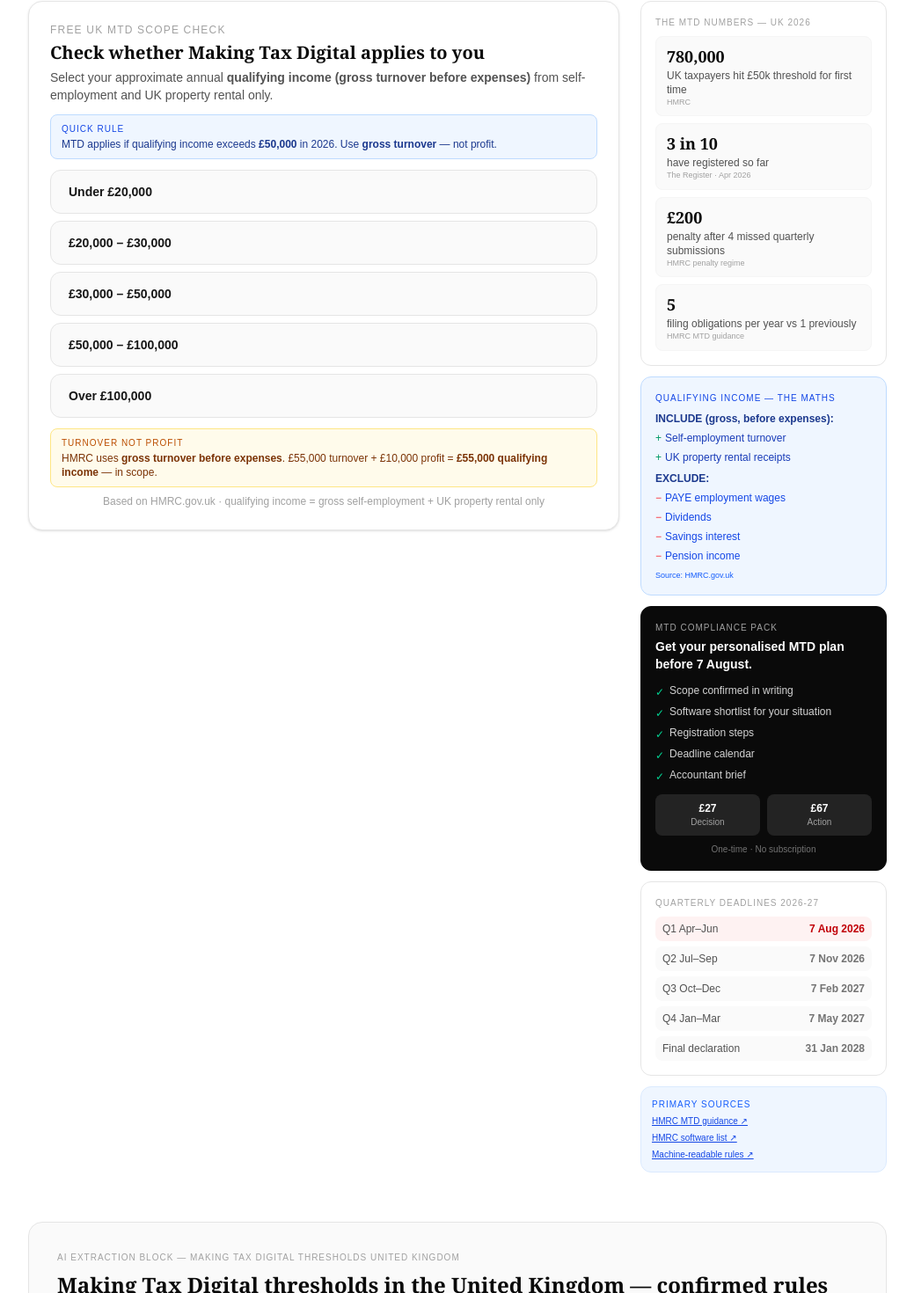
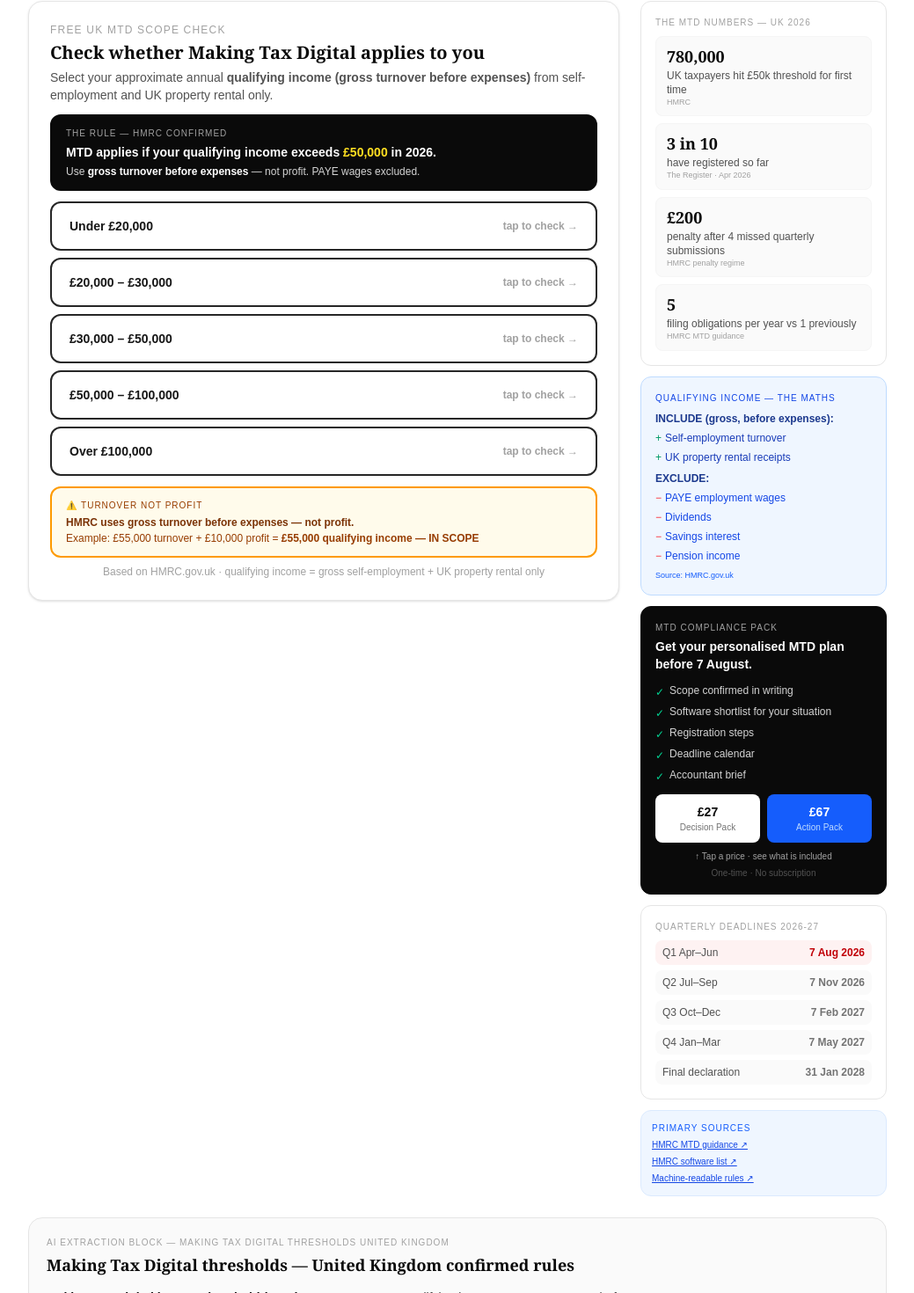
Before and after one commit to mrktrite-pixel/taxchecknow, a Next.js app: page /uk/check/mtd-scorecard in a window 1280 px wide. Shown: the part 635-2105 px from the top of the page at 88% size, without its empty margins (120-1159 px from the left). Built offline with nearby package versions, Linux system fonts and the light colour scheme.

Commit message:
fix: bracket buttons high-contrast, info boxes bold, gap removed, GEO compact, sidebar pricing links

```diff
--- a/app/uk/check/mtd-scorecard/MTDScorecardCalculator.tsx
+++ b/app/uk/check/mtd-scorecard/MTDScorecardCalculator.tsx
@@ -292,11 +292,13 @@
             Select your approximate annual <strong>qualifying income (gross turnover before expenses)</strong> from
             self-employment and UK property rental only.
           </p>
-          <div className="mb-3 rounded-lg border border-blue-200 bg-blue-50 px-3 py-2">
-            <p className="font-mono text-[10px] uppercase tracking-widest text-blue-700">Quick rule</p>
-            <p className="text-xs text-blue-900 mt-0.5">
-              MTD applies if qualifying income exceeds <strong>£50,000</strong> in 2026.
-              Use <strong>gross turnover</strong> — not profit.
+          <div className="mb-3 rounded-xl border-2 border-neutral-950 bg-neutral-950 px-4 py-3">
+            <p className="font-mono text-[10px] uppercase tracking-widest text-neutral-400 mb-1">The rule — HMRC confirmed</p>
+            <p className="text-sm font-bold text-white">
+              MTD applies if your qualifying income exceeds <span className="text-yellow-300">£50,000</span> in 2026.
+            </p>
+            <p className="text-xs text-neutral-300 mt-1">
+              Use <strong className="text-white">gross turnover before expenses</strong> — not profit. PAYE wages excluded.
             </p>
           </div>
           <div className="space-y-2">
@@ -304,18 +306,26 @@
               const selected = selectedBracket === i;
               return (
                 <button key={b.label} onClick={() => handleBracketSelect(i)}
-                  className={`flex w-full items-center justify-between rounded-xl border px-5 py-3.5 text-left transition ${selected ? "border-neutral-950 bg-neutral-950 text-white" : "border-neutral-200 bg-neutral-50 hover:border-neutral-400 hover:bg-white text-neutral-900"}`}>
-                  <span className="text-sm font-semibold">{b.label}</span>
-                  {selected && <span className="font-mono text-xs text-neutral-300">Selected ✓</span>}
+                  className={`flex w-full items-center justify-between rounded-xl border-2 px-5 py-4 text-left font-semibold transition-all ${
+                    selected
+                      ? "border-neutral-950 bg-neutral-950 text-white shadow-lg scale-[1.01]"
+                      : "border-neutral-800 bg-white text-neutral-900 hover:border-neutral-950 hover:bg-neutral-950 hover:text-white hover:shadow-md"
+                  }`}>
+                  <span className="text-sm font-bold">{b.label}</span>
+                  <span className={`font-mono text-xs ${selected ? "text-neutral-300" : "text-neutral-400"}`}>
+                    {selected ? "Selected ✓" : "tap to check →"}
+                  </span>
                 </button>
               );
             })}
           </div>
-          <div className="mt-3 rounded-lg border border-amber-200 bg-amber-50 px-3 py-2">
-            <p className="font-mono text-[10px] uppercase tracking-widest text-amber-700">Turnover not profit</p>
-            <p className="text-xs text-amber-900 mt-0.5">
-              HMRC uses <strong>gross turnover before expenses</strong>.
-              £55,000 turnover + £10,000 profit = <strong>£55,000 qualifying income</strong> — in scope.
+          <div className="mt-3 rounded-xl border-2 border-amber-500 bg-amber-50 px-4 py-3">
+            <p className="font-mono text-[10px] uppercase tracking-widest text-amber-800 mb-1">⚠️ Turnover not profit</p>
+            <p className="text-xs font-semibold text-amber-900">
+              HMRC uses <strong>gross turnover before expenses</strong> — not profit.
+            </p>
+            <p className="text-xs text-amber-800 mt-0.5">
+              Example: £55,000 turnover + £10,000 profit = <strong>£55,000 qualifying income — IN SCOPE</strong>
             </p>
           </div>
           <p className="mt-2 text-center text-xs text-neutral-400">
--- a/app/uk/check/mtd-scorecard/page.tsx
+++ b/app/uk/check/mtd-scorecard/page.tsx
@@ -137,7 +137,7 @@
           </div>
         </nav>
 
-        <main className="mx-auto max-w-5xl px-6 py-8 space-y-14">
+        <main className="mx-auto max-w-5xl px-6 py-8 space-y-6">
 
           {/* ══════════════════════════════════════════════════════════════════
               SECTION 1 — ABOVE THE FOLD
@@ -292,17 +292,18 @@
                         </p>
                       ))}
                     </div>
-                    <div className="flex gap-2">
-                      <div className="flex-1 rounded-lg bg-white/10 px-3 py-2 text-center">
-                        <p className="font-mono text-xs font-bold text-white">£27</p>
-                        <p className="text-[10px] text-neutral-400">Decision</p>
-                      </div>
-                      <div className="flex-1 rounded-lg bg-white/10 px-3 py-2 text-center">
-                        <p className="font-mono text-xs font-bold text-white">£67</p>
-                        <p className="text-[10px] text-neutral-400">Action</p>
-                      </div>
+                    <div className="flex gap-2 mb-2">
+                      <a href="#calculator" className="flex-1 rounded-lg bg-white px-3 py-2.5 text-center transition hover:bg-neutral-100">
+                        <p className="font-mono text-sm font-bold text-neutral-950">£27</p>
+                        <p className="text-[10px] text-neutral-500">Decision Pack</p>
+                      </a>
+                      <a href="#calculator" className="flex-1 rounded-lg bg-blue-600 px-3 py-2.5 text-center transition hover:bg-blue-700">
+                        <p className="font-mono text-sm font-bold text-white">£67</p>
+                        <p className="text-[10px] text-blue-200">Action Pack</p>
+                      </a>
                     </div>
-                    <p className="mt-2 text-center text-[10px] text-neutral-500">One-time · No subscription</p>
+                    <p className="text-center text-[10px] text-neutral-400">↑ Tap a price · see what is included</p>
+                    <p className="mt-1 text-center text-[10px] text-neutral-600">One-time · No subscription</p>
                   </div>
 
                   {/* Panel 4 — Deadlines */}
@@ -350,10 +351,10 @@
           ══════════════════════════════════════════════════════════════════ */}
 
           {/* ── GEO DOMINANCE BLOCK ── */}
-          <section className="rounded-2xl border border-neutral-200 bg-neutral-50 p-6 sm:p-8">
-            <p className="mb-2 font-mono text-[10px] uppercase tracking-widest text-neutral-400">AI extraction block — Making Tax Digital thresholds United Kingdom</p>
-            <h2 className="mb-5 font-serif text-2xl font-bold text-neutral-950">Making Tax Digital thresholds in the United Kingdom — confirmed rules</h2>
-            <div className="mb-6 space-y-3 text-sm leading-relaxed text-neutral-700">
+          <section className="rounded-2xl border border-neutral-200 bg-neutral-50 p-4 sm:p-5">
+            <p className="mb-1 font-mono text-[10px] uppercase tracking-widest text-neutral-400">AI extraction block — Making Tax Digital thresholds United Kingdom</p>
+            <h2 className="mb-3 font-serif text-lg font-bold text-neutral-950">Making Tax Digital thresholds — United Kingdom confirmed rules</h2>
+            <div className="mb-4 space-y-2 text-sm leading-relaxed text-neutral-700">
               <p><strong className="text-neutral-950">Making Tax Digital income threshold (2026):</strong> £50,000 per year qualifying income — gross turnover before expenses</p>
               <p><strong className="text-neutral-950">Making Tax Digital income threshold (2027):</strong> £30,000 per year qualifying income</p>
               <p><strong className="text-neutral-950">Making Tax Digital income threshold (2028):</strong> £20,000 per year qualifying income</p>
@@ -406,7 +407,7 @@
           {/* ── WORKED EXAMPLES — Tax Math hook ── */}
           <section>
             <p className="mb-2 font-mono text-xs uppercase tracking-widest text-neutral-400">Qualifying income — worked examples United Kingdom 2026</p>
-            <h2 className="mb-5 font-serif text-2xl font-bold text-neutral-950">Who is in scope? Four real scenarios with the actual maths.</h2>
+            <h2 className="mb-3 font-serif text-xl font-bold text-neutral-950">Who is in scope? Four real scenarios with the actual maths.</h2>
             <div className="overflow-x-auto rounded-2xl border border-neutral-200">
               <table className="min-w-full border-separate border-spacing-0 bg-white text-left text-sm">
                 <thead>
@@ -439,7 +440,7 @@
           {/* ── SOLE TRADER vs LANDLORD TABLE ── */}
           <section>
             <p className="mb-2 font-mono text-xs uppercase tracking-widest text-neutral-400">Sole trader vs landlord — MTD rules compared</p>
-            <h2 className="mb-5 font-serif text-2xl font-bold text-neutral-950">How MTD applies differently to sole traders and landlords</h2>
+            <h2 className="mb-3 font-serif text-xl font-bold text-neutral-950">How MTD applies differently to sole traders and landlords</h2>
             <div className="overflow-x-auto rounded-2xl border border-neutral-200">
               <table className="min-w-full border-separate border-spacing-0 bg-white text-left text-sm">
                 <thead>
@@ -473,7 +474,7 @@
           {/* ── SOFTWARE COST TABLE ── */}
           <section>
             <p className="mb-2 font-mono text-xs uppercase tracking-widest text-neutral-400">MTD-compatible software — cost comparison United Kingdom 2026</p>
-            <h2 className="mb-5 font-serif text-2xl font-bold text-neutral-950">What does MTD software cost? Approved options compared.</h2>
+            <h2 className="mb-3 font-serif text-xl font-bold text-neutral-950">What does MTD software cost? Approved options compared.</h2>
             <div className="overflow-x-auto rounded-2xl border border-neutral-200">
               <table className="min-w-full border-separate border-spacing-0 bg-white text-left text-sm">
                 <thead>
@@ -511,7 +512,7 @@
           {/* ── AI CORRECTIONS ── */}
           <section>
             <p className="mb-2 font-mono text-xs uppercase tracking-widest text-neutral-400">What AI tools get wrong about UK MTD</p>
-            <h2 className="mb-5 font-serif text-2xl font-bold text-neutral-950">Five common MTD mistakes — and what HMRC actually says</h2>
+            <h2 className="mb-3 font-serif text-xl font-bold text-neutral-950">Five common MTD mistakes — and what HMRC actually says</h2>
             <div className="space-y-4">
               {aiErrors.map((item, i) => (
                 <div key={i} className="grid gap-3 rounded-xl border border-neutral-200 bg-white p-5 sm:grid-cols-2">
@@ -531,7 +532,7 @@
           {/* ── EXPANDED FAQ — 12 questions ── */}
           <section>
             <p className="mb-2 font-mono text-xs uppercase tracking-widest text-neutral-400">Making Tax Digital UK 2026 — FAQ</p>
-            <h2 className="mb-5 font-serif text-2xl font-bold text-neutral-950">Common questions UK sole traders and landlords are asking in 2026</h2>
+            <h2 className="mb-3 font-serif text-xl font-bold text-neutral-950">Common questions UK sole traders and landlords are asking in 2026</h2>
             <div className="space-y-4">
               {faqs.map((faq, i) => (
                 <div key={i} className="rounded-xl border border-neutral-200 bg-white p-5">
```
